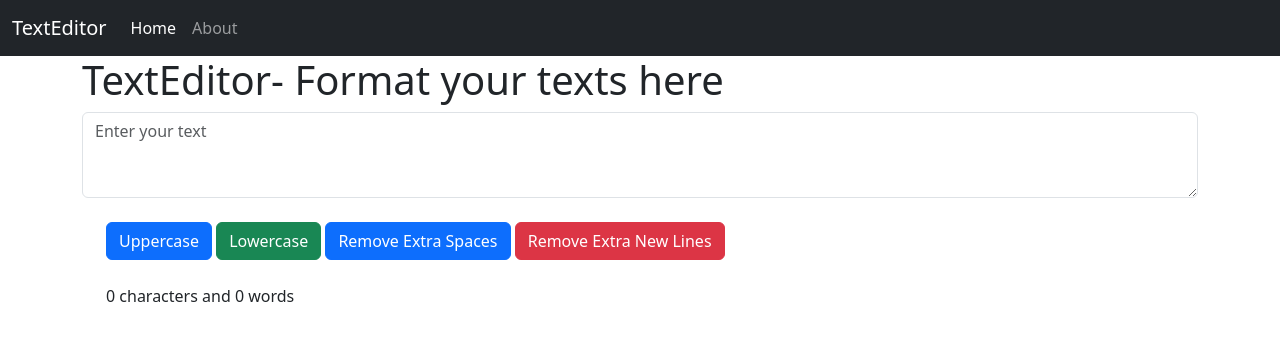
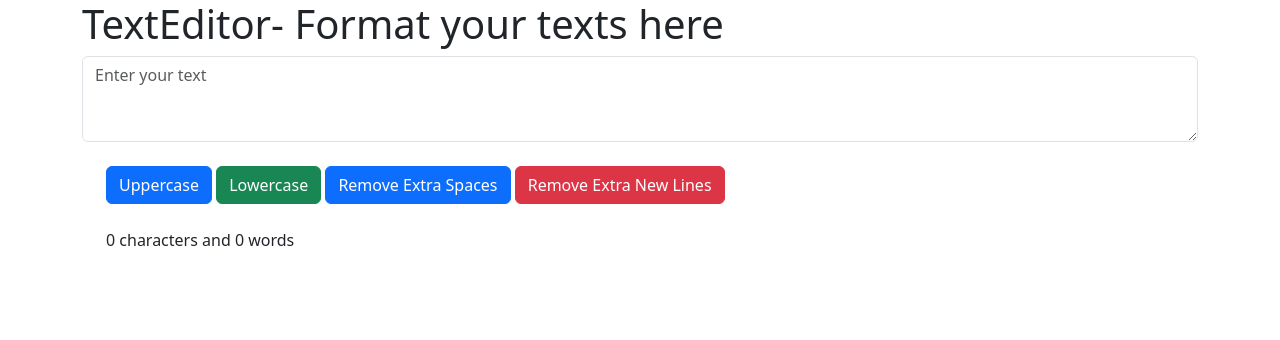
Before and after one commit to Nityasaha13/TextEditor, a plain HTML site: page index.html in a window 1280 px wide. Drawn offline with nearby package versions, Linux system fonts and the light colour scheme.

Commit message:
removed nav

```diff
--- a/index.html
+++ b/index.html
@@ -10,27 +10,8 @@
 </head>
 
 <body>
-    <nav class="navbar navbar-expand-lg navbar-dark bg-dark">
-        <div class="container-fluid">
-            <a class="navbar-brand" href="#">TextEditor</a>
-            <button class="navbar-toggler" type="button" data-bs-toggle="collapse" data-bs-target="#navbarNav"
-                aria-controls="navbarNav" aria-expanded="false" aria-label="Toggle navigation">
-                <span class="navbar-toggler-icon"></span>
-            </button>
-            <div class="collapse navbar-collapse" id="navbarNav">
-                <ul class="navbar-nav">
-                    <li class="nav-item">
-                        <a class="nav-link active" aria-current="page" href="index.html">Home</a>
-                    </li>
-                    <li class="nav-item">
-                        <a class="nav-link" href="about.html">About</a>
-                    </li>
-                </ul>
-            </div>
-        </div>
-    </nav>
 
-    <div class="container">
+    <div class="container ">
         <h1 class="">TextEditor- Format your texts here</h1>
         <form>
             <div class="mb-3">
```
